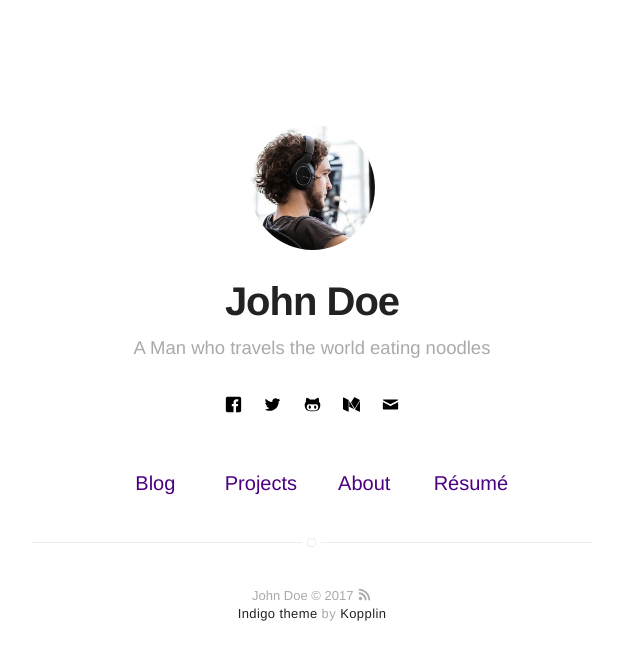
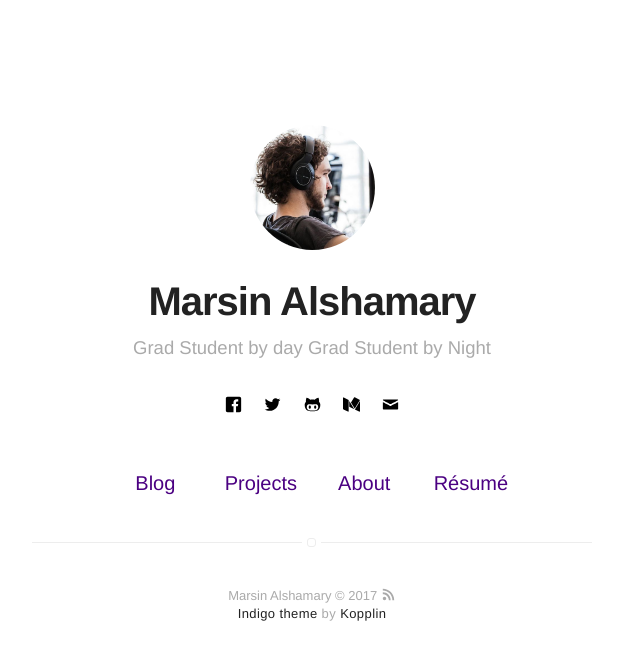
Before and after one commit to malshama/marsinalshamary, a Jekyll site: the page built from index.html, in a window 1280 px wide. Shown: the top 660 px of the page, without its empty margins (328-968 px from the left). Built offline with Jekyll 4.4.1, drawn with Linux system fonts in a browser that asks for light colours.

Commit message:
Update _config.yml

```diff
--- a/_config.yml
+++ b/_config.yml
@@ -1,6 +1,6 @@
 # main text of home
-name: John Doe
-bio: A Man who travels the world eating noodles
+name: Marsin Alshamary
+bio: Grad Student by day Grad Student by Night
 
 # twitter summary info
 description: A blog about technology and stuff related
```
